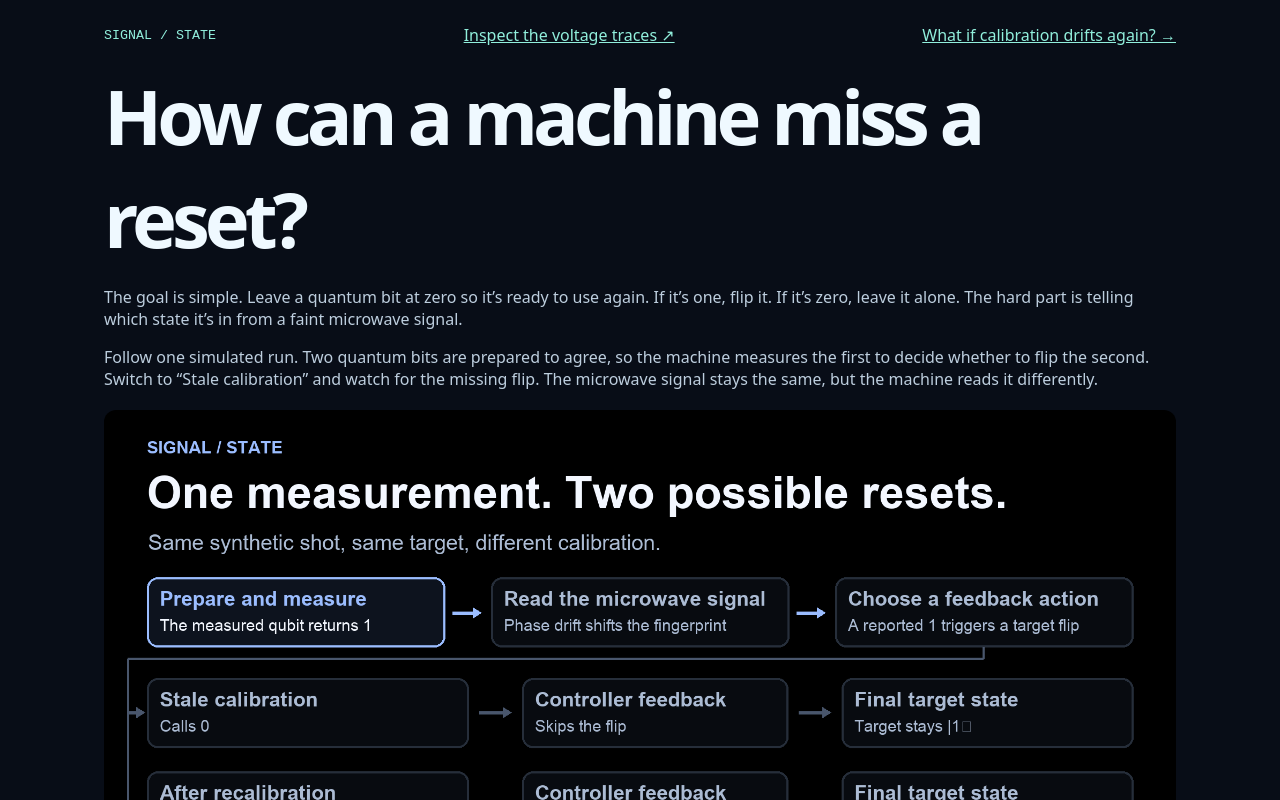
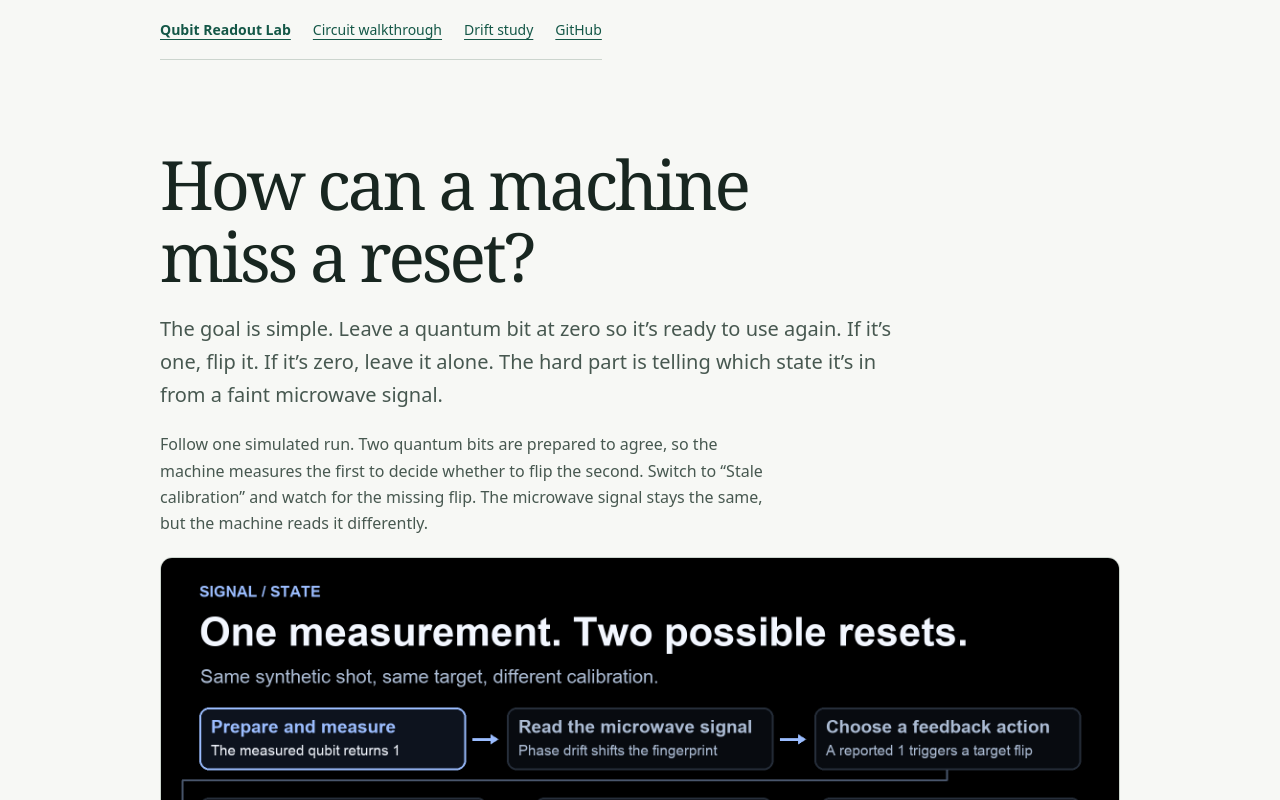
Before and after one commit to hanshengzhu0001/qubit-readout-lab, a plain HTML site: page docs/machine.html in a window 1280 px wide. Shown: the top 800 px of the page. Drawn offline with Linux system fonts and the light colour scheme.

Commit message:
Polish the landing page and circuit replay layout

```diff
--- /dev/null
+++ b/docs/layout.css
@@ -0,0 +1,56 @@
+:root {
+  --paper: #f7f8f5;
+  --ink: #182620;
+  --muted: #475850;
+  --rule: #ccd5ce;
+  --accent: #145747;
+}
+body {
+  background: var(--paper);
+  color: var(--ink);
+  font: 16px/1.65 system-ui, sans-serif;
+}
+body > header, body > main {
+  box-sizing: border-box;
+  width: min(100%, 1080px);
+  max-width: none;
+  margin-inline: auto;
+  padding-inline: clamp(20px, 5vw, 60px);
+}
+body > main { padding-bottom: 48px; }
+.lab-nav {
+  display: flex;
+  flex-wrap: wrap;
+  gap: 8px 22px;
+  align-items: center;
+  padding: 18px 0;
+  border-bottom: 1px solid var(--rule);
+  font-size: 14px;
+}
+.lab-nav a:first-child { margin-right: auto; font-weight: 700; }
+a, small { color: var(--accent); }
+a { text-underline-offset: 4px; }
+h1 {
+  max-width: 19ch;
+  margin: clamp(28px, 5vw, 64px) 0 16px;
+  font: 400 clamp(36px, 6vw, 68px)/1.06 Georgia, serif;
+  letter-spacing: -.045em;
+}
+h2 { font: 400 clamp(25px, 4vw, 34px)/1.15 Georgia, serif; }
+p { color: var(--muted); max-width: 66ch; }
+h1 + p { font-size: clamp(17px, 2vw, 20px); }
+figure, .lab-panel {
+  overflow: hidden;
+  border: 1px solid var(--rule);
+  border-radius: 12px;
+  margin: 24px 0;
+}
+.lab-panel { background: #fff; }
+.lab-panel canvas { border-radius: 0; }
+.lab-panel aside, .lab-panel article, .lab-panel .tools { padding: 12px 18px; }
+.lab-panel .tools { border-top: 1px solid var(--rule); }
+.lab-panel button, .lab-panel select { font-size: 14px; }
+a:focus-visible, button:focus-visible, input:focus-visible, select:focus-visible {
+  outline: 3px solid #21866e;
+  outline-offset: 3px;
+}
--- a/docs/machine.html
+++ b/docs/machine.html
@@ -1,9 +1,10 @@
 <!doctype html><html lang=en><meta charset=utf-8><meta name=viewport content="width=device-width,initial-scale=1"><title>Inside the feedback loop</title>
 <style>*{box-sizing:border-box}body{margin:0;background:#080d17;color:#eff9ff;font:16px system-ui}main{max-width:1120px;margin:auto;padding:24px}header,aside,.tools{display:flex;align-items:center;justify-content:space-between;gap:12px;flex-wrap:wrap}a,small{color:#91efdc}h1{font-size:clamp(36px,6vw,76px);letter-spacing:-.065em;margin:18px 0 4px}p{color:#bdcede}canvas{width:100%;display:block;background:radial-gradient(ellipse at 50% 55%,#1d2c40,#080d17 75%);border-radius:16px}button,select{color:white;background:#213448;border:1px solid #547086;border-radius:8px;padding:9px;font:inherit}input{flex:1;min-width:120px}strong{font-size:21px}aside{padding:16px 0}button{cursor:pointer}small{font-family:monospace}article{min-height:90px} @media(max-width:620px){main{padding:12px}canvas{height:auto}}</style>
-<main><header><small>SIGNAL / STATE</small><a href="exhibit.html#experiment">Inspect the voltage traces ↗</a><a href="drift.html">What if calibration drifts again? →</a></header><h1>How can a machine miss a reset?</h1><p>The goal is simple. Leave a quantum bit at zero so it’s ready to use again. If it’s one, flip it. If it’s zero, leave it alone. The hard part is telling which state it’s in from a faint microwave signal.</p>
+<link rel="stylesheet" href="layout.css">
+<header><nav class="lab-nav" aria-label="Project"><a href="./">Qubit Readout Lab</a><a href="machine.html">Circuit walkthrough</a><a href="drift.html">Drift study</a><a href="https://github.com/hanshengzhu0001/qubit-readout-lab">GitHub</a></nav></header><main><h1>How can a machine miss a reset?</h1><p>The goal is simple. Leave a quantum bit at zero so it’s ready to use again. If it’s one, flip it. If it’s zero, leave it alone. The hard part is telling which state it’s in from a faint microwave signal.</p>
 <p>Follow one simulated run. Two quantum bits are prepared to agree, so the machine measures the first to decide whether to flip the second. Switch to “Stale calibration” and watch for the missing flip. The microwave signal stays the same, but the machine reads it differently.</p>
-<figure style="margin:20px 0"><picture><source media="(prefers-reduced-motion: reduce)" srcset="workflow.png"><img src="workflow.gif" width="1000" height="430" style="display:block;width:100%;height:auto;border-radius:12px" alt="One measurement leads to two possible resets. Stale calibration reports zero and skips the flip. Recalibration reports one and resets the target."></picture></figure><canvas id="view" width="1000" height="460" aria-label="Cutaway illustration of a microwave controller, cryostat, qubit chip and readout electronics"></canvas>
-<aside><strong id="title"></strong><small id="time"></small></aside><article id="detail"></article><div class="tools"><button id="play">Pause</button><input aria-label="Replay progress" id="slider" type="range" min="0" max="1000" value="0"><select aria-label="Calibration" id="mode"><option value="corrected">Pilot corrected</option><option value="stale">Stale calibration</option></select></div><p><small>Conceptual hardware cutaway · synthetic shot · preparation shown schematically · playback slowed for inspection</small></p></main>
+<figure style="margin:20px 0"><picture><source media="(prefers-reduced-motion: reduce)" srcset="workflow.png"><img src="workflow.gif" width="1000" height="430" style="display:block;width:100%;height:auto;" alt="One measurement leads to two possible resets. Stale calibration reports zero and skips the flip. Recalibration reports one and resets the target."></picture></figure><h2>Replay the feedback loop</h2><div class="lab-panel"><canvas id="view" width="1000" height="460" aria-label="Cutaway illustration of a microwave controller, cryostat, qubit chip and readout electronics"></canvas>
+<aside><strong id="title"></strong><small id="time"></small></aside><article id="detail"></article><div class="tools"><button id="play">Pause</button><input aria-label="Replay progress" id="slider" type="range" min="0" max="1000" value="0"><select aria-label="Calibration" id="mode"><option value="corrected">Pilot corrected</option><option value="stale">Stale calibration</option></select></div></div><p><small>Conceptual hardware cutaway · synthetic shot · preparation shown schematically · playback slowed for inspection</small></p></main>
 <script src="machine-shot.js"></script><script>
 const el=id=>document.getElementById(id),ctx=el('view').getContext('2d'),mint='#81ffdb',gold='#ffca76',blue='#80baff';
 let progress=0,playing=!matchMedia('(prefers-reduced-motion: reduce)').matches,last=0;
@@ -37,5 +38,3 @@ el('title').textContent=names[stage];el('detail').textContent=notes[stage];el('t
 function frame(t){if(playing){progress=Math.min(1,progress+Math.min(t-last,50)/15000);if(progress===1)playing=false}last=t;draw();requestAnimationFrame(frame)}
 el('slider').oninput=e=>{playing=false;progress=e.target.value/1000};el('play').onclick=()=>{if(progress>=1)progress=0;playing=!playing};requestAnimationFrame(frame)
 </script></html>
-
-<script>window.addEventListener("resize",draw)</script>
```
Also changed, not shown: docs/index.html (+2 -1 lines).
